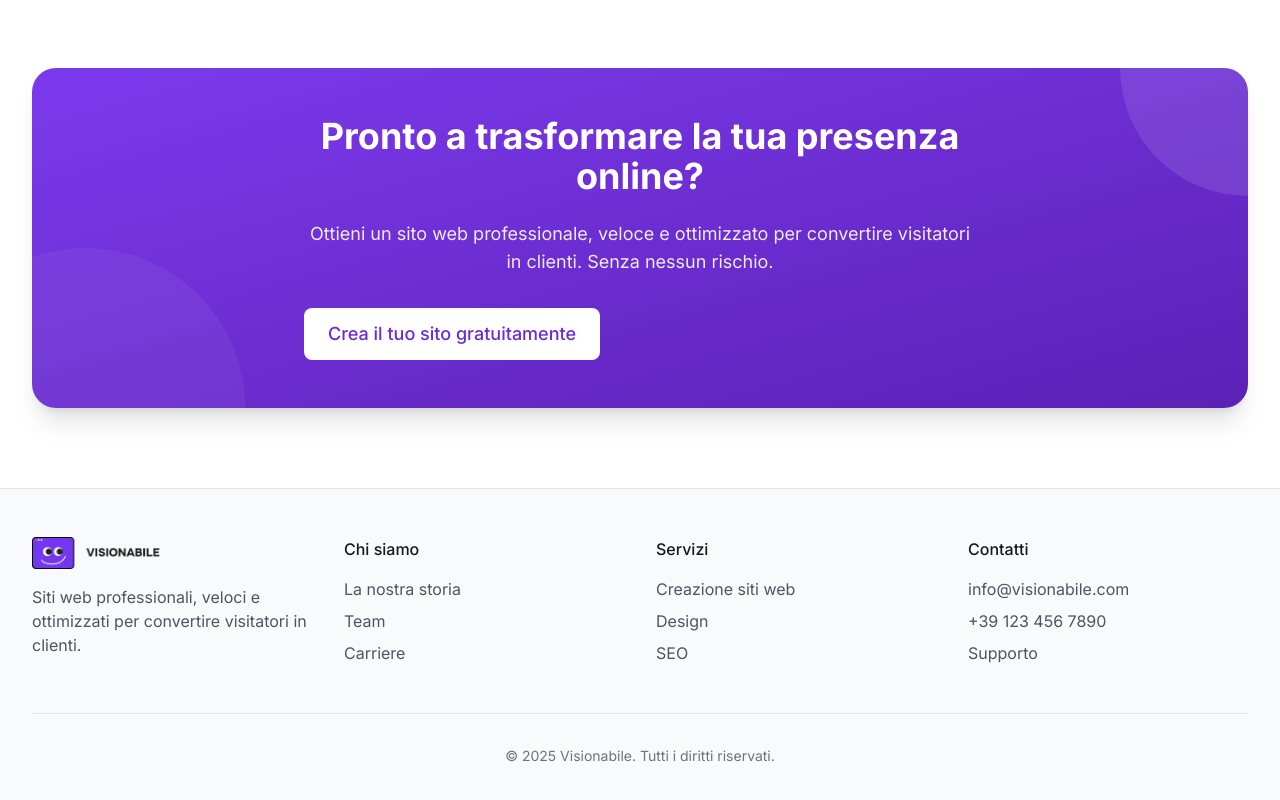
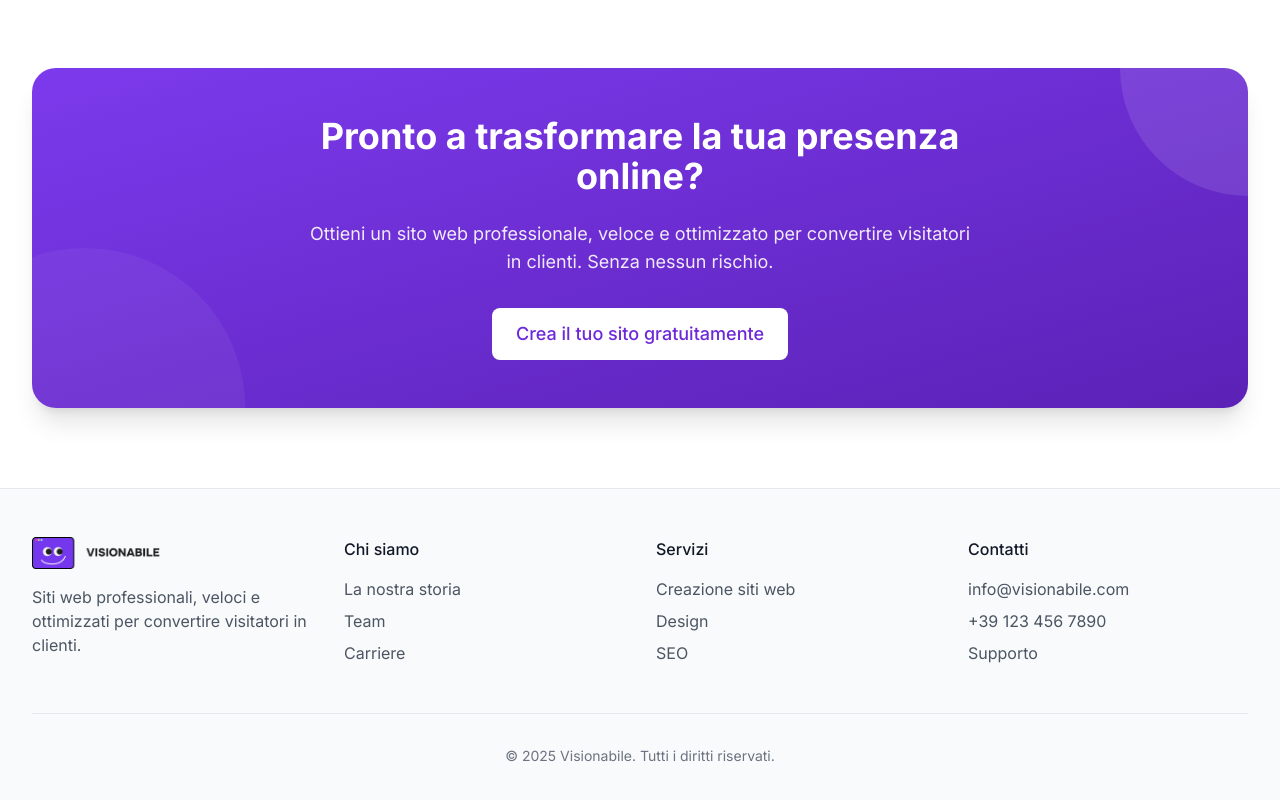
Before and after one commit to marangia/creator-website-magic, a React (Vite) app: page / in a window 1280 px wide. Shown: the part 2348-3148 px from the top of the page. Built offline with nearby package versions, Linux system fonts and the light colour scheme.

Commit message:
Center button
The button in the website preview component has been centered.

```diff
--- a/src/pages/Index.tsx
+++ b/src/pages/Index.tsx
@@ -65,7 +65,7 @@ const Index = () => {
                 Ottieni un sito web professionale, veloce e ottimizzato per convertire visitatori in clienti. Senza nessun rischio.
               </p>
 
-              <div className="reveal animate-fade-in" style={{ animationDelay: '200ms' }}>
+              <div className="reveal animate-fade-in flex justify-center" style={{ animationDelay: '200ms' }}>
                 <Button
                   variant="primary"
                   size="lg"
```
